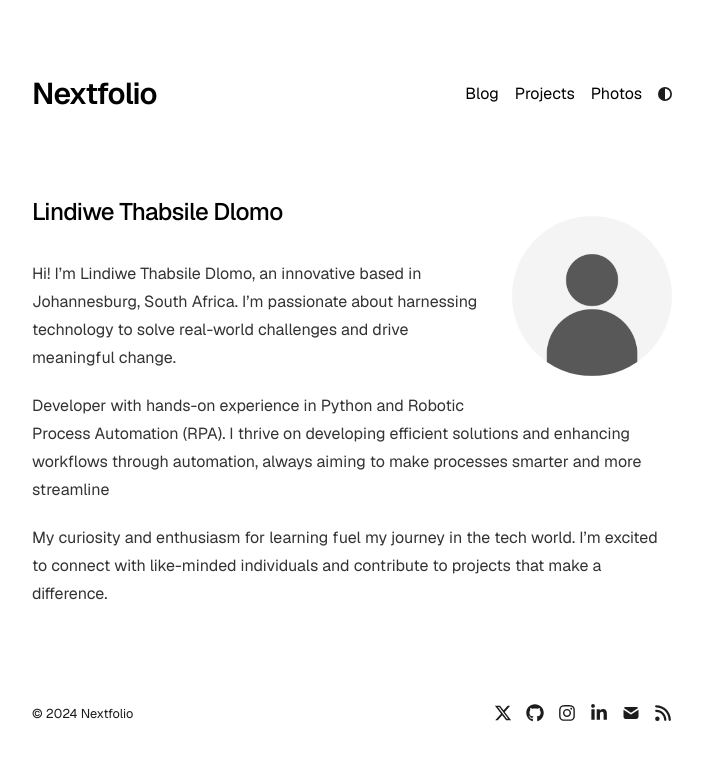
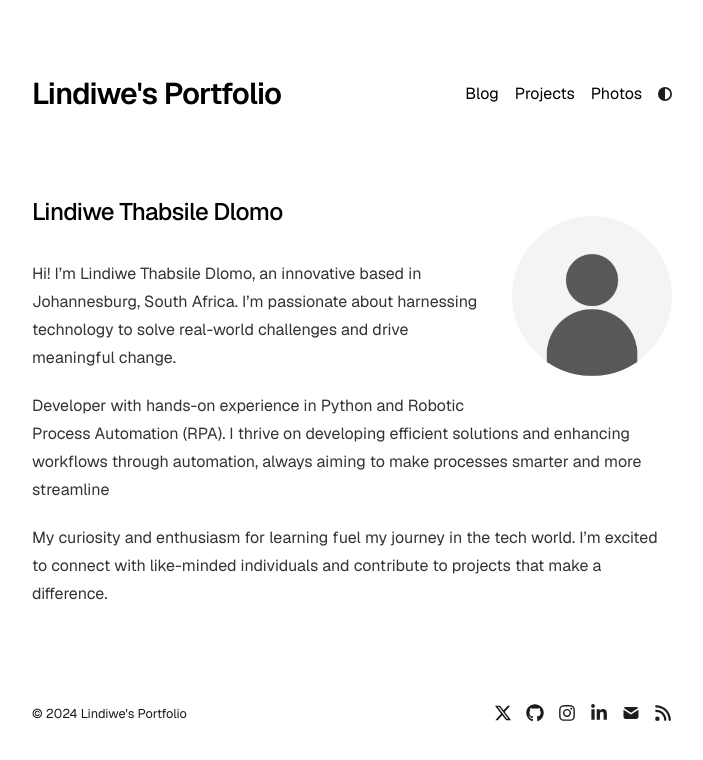
Before and after one commit to LindiweD-Collab/nextportfolio, a Next.js app: page / in a window 1280 px wide. Shown: the top 760 px of the page, without its empty margins (288-991 px from the left). Built offline with nearby package versions, Linux system fonts and the light colour scheme.

Commit message:
Update config.ts

```diff
--- a/app/config.ts
+++ b/app/config.ts
@@ -1,16 +1,16 @@
 export const metaData = {
   baseUrl: "https://nextfolio-template.vercel.app/",
-  title: "Nextfolio",
-  name: "Sirius",
+  title: "Lindiwe's Portfolio",
+  name: "Lindiwe",
   ogImage: "/opengraph-image.png",
   description:
     "A clean, fast, and lightweight portfolio template built with Next.js, Vercel, and Tailwind CSS for optimal performance.",
 };
 
 export const socialLinks = {
-  twitter: "https://x.com/1tssirius",
+  twitter: "https://x.com/ThabsileDl",
   github: "https://github.com/1msirius/Nextfolio",
   instagram: "https://www.instagram.com/",
-  linkedin: "https://www.linkedin.com/",
-  email: "mailto:example@gmail.com",
+  linkedin: "https://www.linkedin.com/in/lindiwe-dlomo-b50050b8?utm_source=share&utm_campaign=share_via&utm_content=profile&utm_medium=and",
+  email: "mailto: lindiwethaby@hotmail.com",
 };
```
